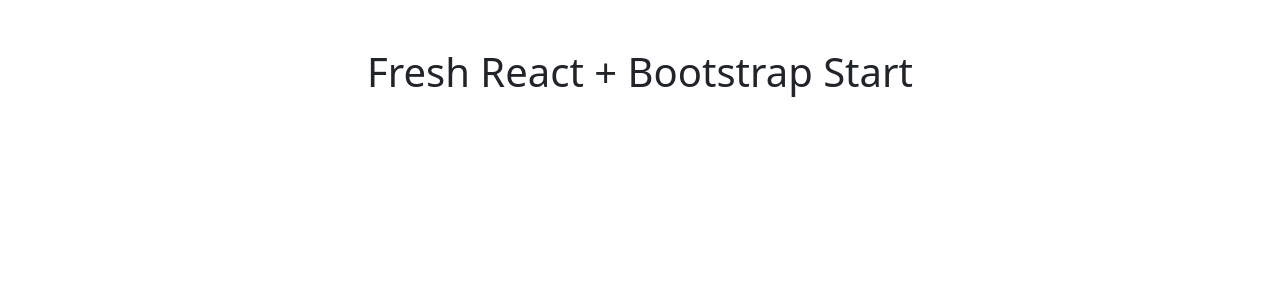
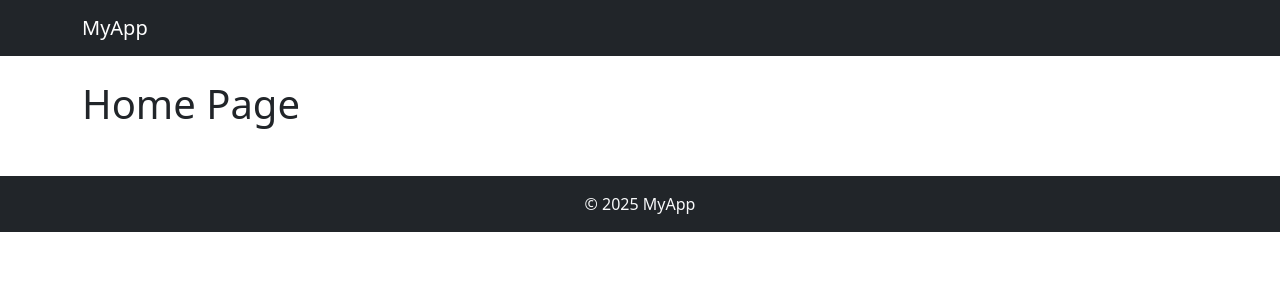
Before and after one commit to GodsplanElot/Tox, a React (Vite) app in the folder frontend/: page / in a window 1280 px wide. Shown: the top 300 px of the page. Built offline with nearby package versions, Linux system fonts and the light colour scheme.

Commit message:
install react-bootstrap package

```diff
--- a/frontend/package.json
+++ b/frontend/package.json
@@ -14,6 +14,7 @@
     "bootstrap": "^5.3.8",
     "bootstrap-icons": "^1.13.1",
     "react": "^19.1.1",
+    "react-bootstrap": "^2.10.10",
     "react-dom": "^19.1.1",
     "react-router-dom": "^7.9.1"
   },
--- a/frontend/src/App.tsx
+++ b/frontend/src/App.tsx
@@ -1,9 +1,7 @@
-function App() {
-  return (
-    <div className="container py-5">
-      <h1 className="text-center">Fresh React + Bootstrap Start</h1>
-    </div>
-  )
+import AppRoutes from "./routes/AppRoutes"
+
+const App = () => {
+  return <AppRoutes />
 }
 
 export default App
```
Also changed, not shown: 1 other file (tests, documents, lock files or other folders).
